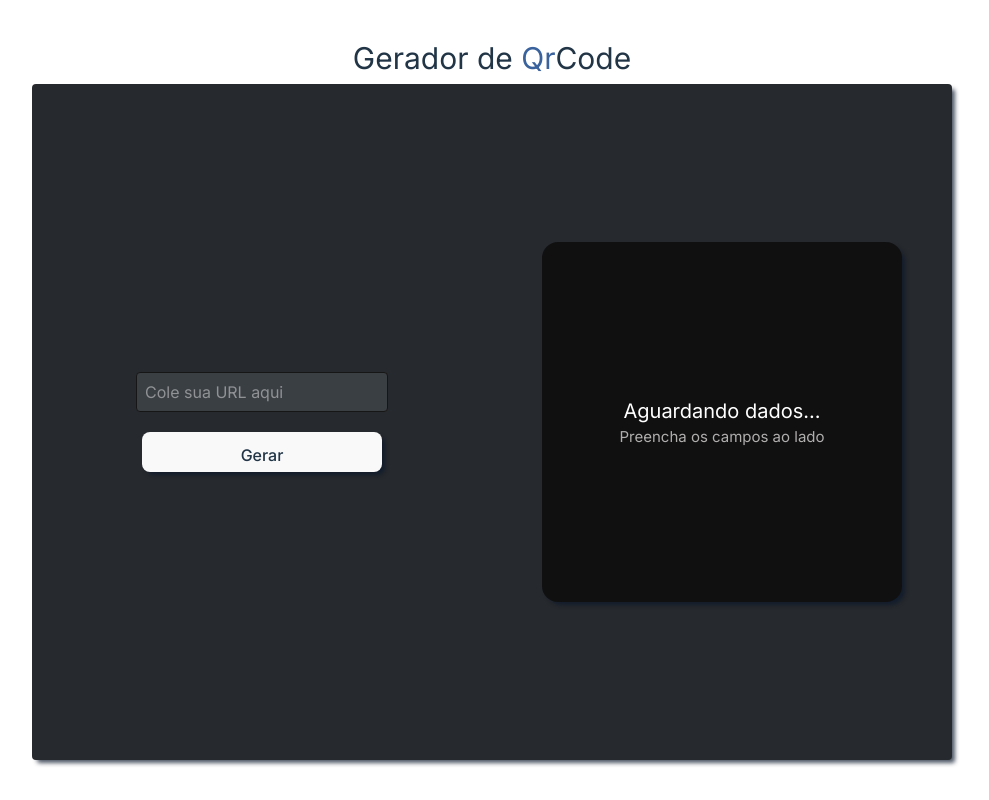
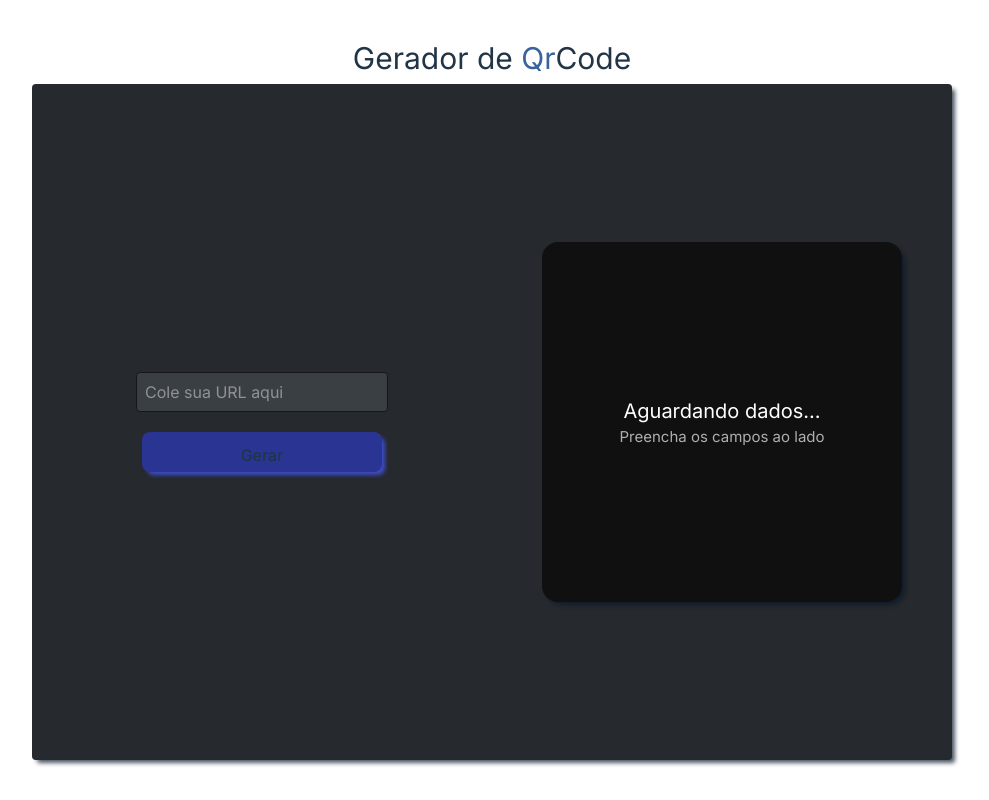
Before and after one commit to joseathael00/qrcode-generator, a React (Vite) app: page / in a window 1280 px wide. In both pictures the pointer is over the button "Gerar". Shown: the whole page, without its empty margins (148-1137 px from the left). Built offline with nearby package versions, Linux system fonts and the light colour scheme.

Commit message:
Adicionado hover azul

```diff
--- a/src/App.css
+++ b/src/App.css
@@ -12,3 +12,9 @@
   justify-content: center;
   align-items: center;
 }
+@media (min-width: 1024px) {
+  button:hover {
+    background-color: #2a3493;
+    box-shadow: 4px 4px 4px -1px #3f4dcc;
+  }
+}
```
